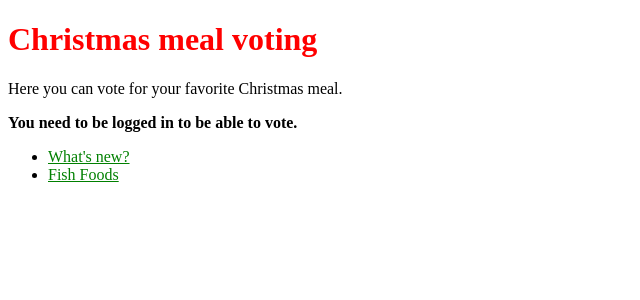
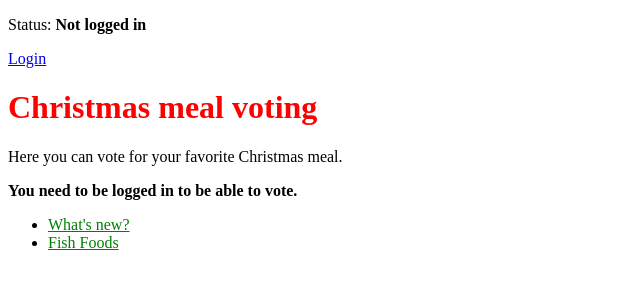
Before and after one commit to oliverk2004/csbproject1, a Django app: template polls/templates/polls/index.html in a window 1280 px wide. Shown: the top 300 px of the page, without its empty margins (0-640 px from the left). Run offline with Django 5.2, Linux system fonts and the light colour scheme; the template is opened without the code that fills it: values that come from a table or form of the project are taken from there, others are empty; data comes from the database, SQL or seed files in the repository; both versions use the stored data as it was after the commit.

Commit message:
notes in different file

```diff
--- a/polls/templates/polls/index.html
+++ b/polls/templates/polls/index.html
@@ -9,6 +9,14 @@
     {% load static %}
 
     <link rel="stylesheet" type="text/css" href="{% static 'polls/style.css' %}" >
+
+    {% if user.is_authenticated %}
+        <p>Status: <strong>Logged in</strong> ({{ user.username }})</p>
+        <a href="{% url 'logout' %}">Logout</a>
+    {% else %}
+        <p>Status: <strong>Not logged in</strong></p>
+        <a href="{% url 'login' %}">Login</a>
+    {% endif %}
 
     <h1>Christmas meal voting</h1>
     <p>Here you can vote for your favorite Christmas meal.</p>
```
Also changed, not shown: README.md, db.sqlite3, 1 other file.
